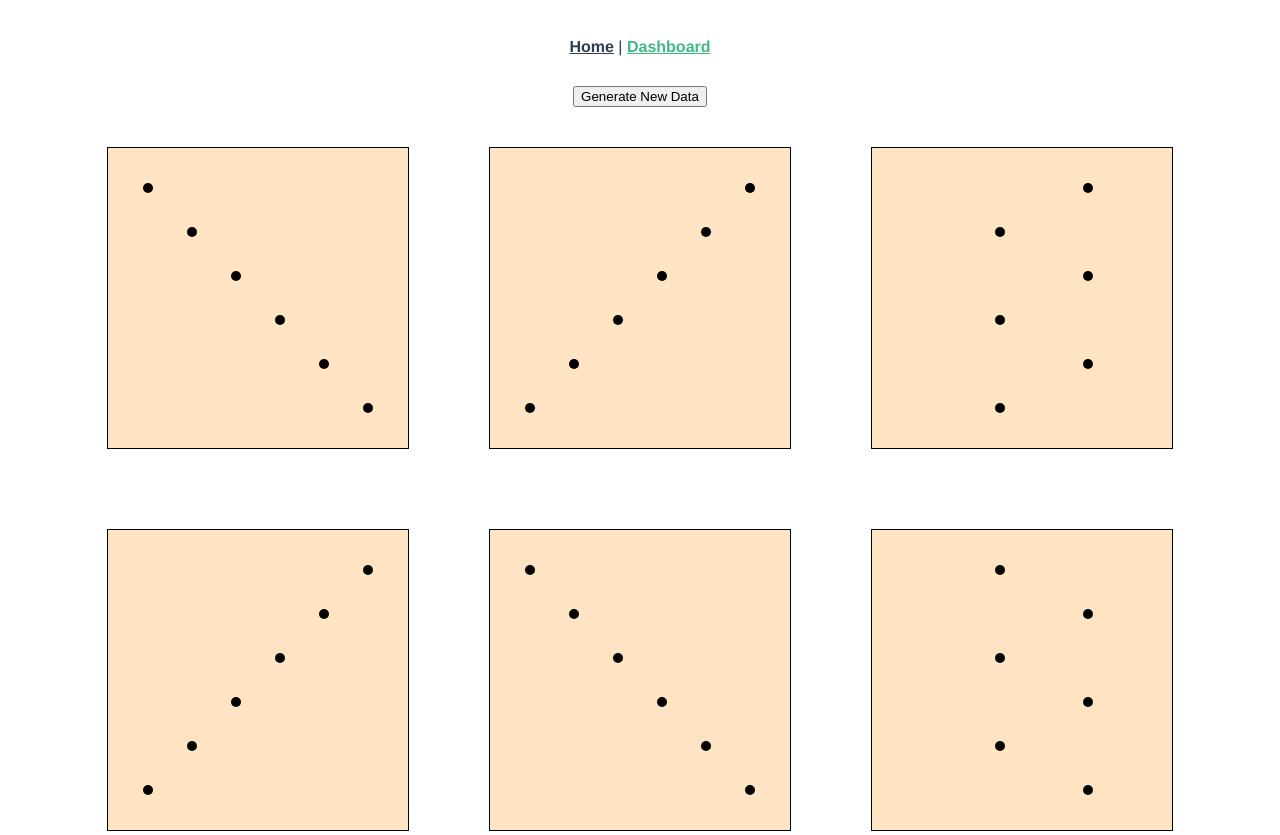
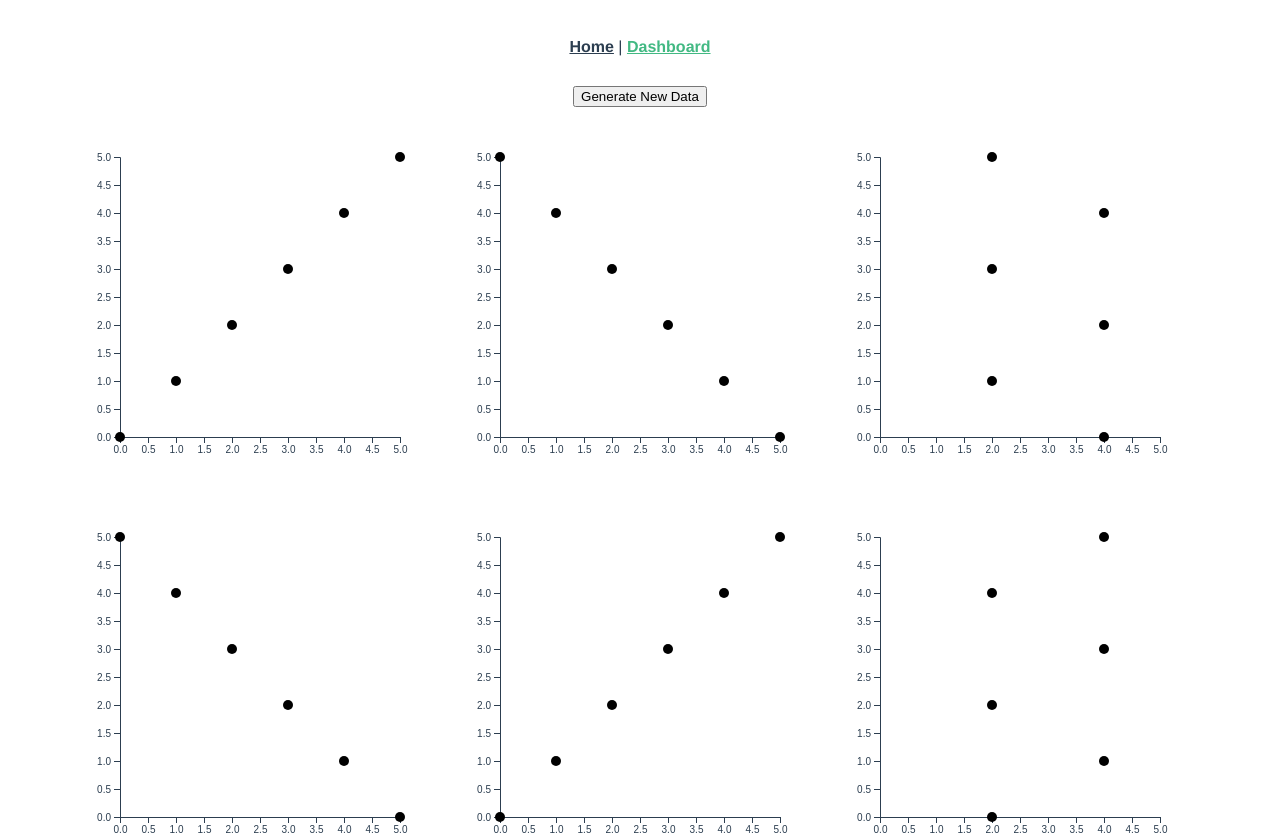
Before and after one commit to Dev-Lan/vue-practice, a Vue app: page /dashboard in a window 1280 px wide. Shown: the top 835 px of the page. Built offline with nearby package versions, Linux system fonts and the light colour scheme.

Commit message:
add vis axis

```diff
--- a/package.json
+++ b/package.json
@@ -9,13 +9,17 @@
   },
   "dependencies": {
     "core-js": "^3.6.5",
+    "d3-axis": "^3.0.0",
     "d3-scale": "^4.0.2",
+    "d3-selection": "^3.0.0",
     "vue": "^3.0.0",
     "vue-router": "^4.0.0-0",
     "vuex": "^4.0.0-0"
   },
   "devDependencies": {
+    "@types/d3-axis": "^3.0.1",
     "@types/d3-scale": "^4.0.2",
+    "@types/d3-selection": "^3.0.2",
     "@typescript-eslint/eslint-plugin": "^4.18.0",
     "@typescript-eslint/parser": "^4.18.0",
     "@vue/cli-plugin-babel": "~4.5.0",
--- a/src/components/ScatterPlot.vue
+++ b/src/components/ScatterPlot.vue
@@ -1,7 +1,10 @@
 <template>
     <svg :width="width" :height="height">
-        <g></g>
-        <g></g>
+        <g :transform="`translate(${margin}, ${margin})`" ref="yAxis"></g>
+        <g
+            :transform="`translate(${margin}, ${height - margin})`"
+            ref="xAxis"
+        ></g>
         <g :transform="`translate(${margin}, ${margin})`">
             <circle
                 v-for="([x, y], index) in points"
@@ -16,17 +19,56 @@
 </template>
 
 <script lang="ts">
-import { defineComponent } from 'vue';
-import * as d3 from 'd3-scale';
+import { defineComponent, onMounted, computed, ref } from 'vue';
+import { scaleLinear } from 'd3-scale';
+import { axisLeft, axisBottom } from 'd3-axis';
+import { select } from 'd3-selection';
+import { useStore } from 'vuex';
+import { State } from '@/store';
 
 export default defineComponent({
     name: 'ScatterPlot',
     props: {
-        xAxis: { type: String, required: true },
-        yAxis: { type: String, required: true },
-        width: { type: Number, default: 300 },
-        height: { type: Number, default: 300 },
+        xKey: { type: String, required: true },
+        yKey: { type: String, required: true },
+        width: { type: Number, default: 360 },
+        height: { type: Number, default: 360 },
         margin: { type: Number, default: 40 }
+    },
+    setup(props) {
+        const store = useStore<State>();
+        const vizWidth = computed(() => props.width - 2 * props.margin);
+        const vizHeight = computed(() => props.height - 2 * props.margin);
+        const xScale = computed(() => {
+            return scaleLinear().domain([0, 5]).range([0, vizWidth.value]);
+        });
+        const yScale = computed(() => {
+            return scaleLinear().domain([0, 5]).range([vizHeight.value, 0]);
+        });
+
+        const points = computed(() => {
+            const xVals = store.state.columns[props.xKey];
+            const yVals = store.state.columns[props.yKey];
+
+            return xVals.map((_d: number, i: number) => [
+                xScale.value(xVals[i]),
+                yScale.value(yVals[i])
+            ]);
+        });
+
+        const yAxis = ref<SVGGElement | null>(null);
+        const xAxis = ref<SVGGElement | null>(null);
+        onMounted(() => {
+            const xAxisGen = axisBottom(xScale.value);
+            if (xAxis.value) {
+                select(xAxis.value).call(xAxisGen);
+            }
+            const yAxisGen = axisLeft(yScale.value);
+            if (yAxis.value) {
+                select(yAxis.value).call(yAxisGen);
+            }
+        });
+        return { vizWidth, vizHeight, points, yAxis, xAxis };
     },
     methods: {
         onClick(index: number) {
@@ -35,28 +77,6 @@ export default defineComponent({
         getCssClass(index: number): string {
             return index === this.$store.state.selectedIndex ? 'selected' : '';
         }
-    },
-    computed: {
-        points(): [number, number][] {
-            const scale = d3
-                .scaleLinear()
-                .domain([0, 5])
-                .range([0, this.vizWidth]);
-
-            const xVals = this.$store.state.columns[this.xAxis];
-            const yVals = this.$store.state.columns[this.yAxis];
-
-            return xVals.map((_d: number, i: number) => [
-                scale(xVals[i]),
-                scale(yVals[i])
-            ]);
-        },
-        vizWidth(): number {
-            return this.width - 2 * this.margin;
-        },
-        vizHeight(): number {
-            return this.height - 2 * this.margin;
-        }
     }
 });
 </script>
@@ -64,9 +84,9 @@ export default defineComponent({
 <!-- Add "scoped" attribute tod limit CSS to this component only -->
 <style scoped lang="scss">
 svg {
-    border: solid black 1px;
-    background: bisque;
-    margin: 40px;
+    // border: solid black 1px;
+    // background: bisque;
+    margin: 10px;
 }
 
 circle {
--- a/src/views/Dashboard.vue
+++ b/src/views/Dashboard.vue
@@ -6,8 +6,8 @@
             <ScatterPlot
                 v-for="([key1, key2], index) in keyPairs"
                 :key="index"
-                :xAxis="key2"
-                :yAxis="key1"
+                :yKey="key1"
+                :xKey="key2"
             />
         </div>
     </div>
```
Also changed, not shown: 1 other file (tests, documents, lock files or other folders).
